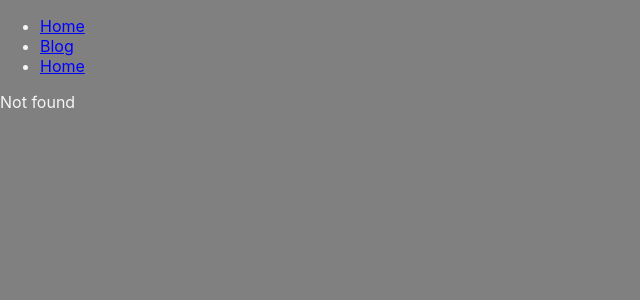
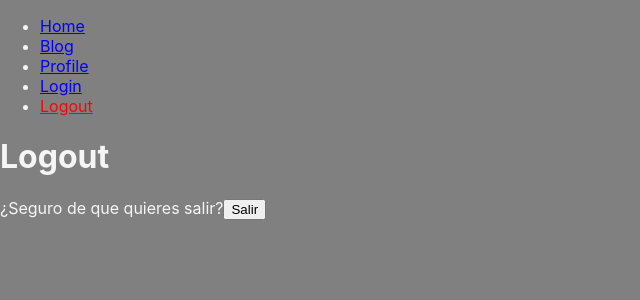
Before and after one commit to FROSTYLAN/router-example, a React (Create React App) app: page /#/logout in a window 1280 px wide. Before the commit this address had no page. Shown: the top 300 px of the page, without its empty margins (0-640 px from the left). Built offline with nearby package versions, Linux system fonts and the light colour scheme.

Commit message:
useAuth: login y logout

```diff
--- a/src/App.js
+++ b/src/App.js
@@ -5,11 +5,15 @@ import { BlogPage } from "./pages/BlogPage";
 import { ProfilePage } from "./pages/ProfilePage";
 import { BlogPost } from "./components/BlogPost";
 import { Menu } from "./components/Menu";
+import { LoginPage } from "./pages/LoginPage";
+import { LogoutPage } from "./pages/LogoutPage";
+import { AuthProvider } from "./api/auth";
 
 function App() {
   return (
     <>
       <HashRouter>
+        <AuthProvider>
           <Menu />
 
           <Routes>
@@ -19,9 +23,13 @@ function App() {
               <Route path=":slug" element={<BlogPost />} />
             </Route>
 
+            <Route path="/login" element={<LoginPage />} />
+            <Route path="/logout" element={<LogoutPage />} />
+
             <Route path="/profile" element={<ProfilePage />} />
             <Route path="*" element={<p>Not found</p>} />
           </Routes>
+        </AuthProvider>
       </HashRouter>
     </>
   );
--- /dev/null
+++ b/src/api/auth.js
@@ -0,0 +1,37 @@
+import React from "react";
+import { useNavigate } from "react-router-dom";
+
+const AuthContext = React.createContext()
+
+function AuthProvider({ children }) {
+    const navigate = useNavigate()
+    const [user, setUser] = React.useState(null)
+
+    const login = ({ username }) => {
+        setUser({ username })
+        navigate('/profile')
+    }
+
+    const logout = () => {
+        setUser(null);
+        navigate('/')
+    }
+
+    const auth = { user, login, logout };
+
+    return (
+        <AuthContext.Provider value={auth}>
+            { children }
+        </AuthContext.Provider>
+    )
+}
+
+function useAuth() {
+    const auth = React.useContext(AuthContext)
+    return auth;
+}
+
+export {
+    AuthProvider,
+    useAuth
+}
--- a/src/components/Menu.js
+++ b/src/components/Menu.js
@@ -5,11 +5,9 @@ function Menu() {
   return (
     <nav>
       <ul>
-        {
-          routes.map(route => (
-            <li>
+        {routes.map(route => (
+          <li key={route.to}>
             <NavLink
-                key={route.to}
               style={({ isActive }) => ({
                 color: isActive ? 'red' : 'blue'
               })}
@@ -18,25 +16,18 @@ function Menu() {
               {route.text}
             </NavLink>
           </li>
-          ))
-        }
+        ))}
       </ul>
     </nav>
   )
 }
 
-const routes = []
-routes.push({
-  to: '/',
-  text: 'Home'
-})
-routes.push({
-  to: '/blog',
-  text: 'Blog'
-})
-routes.push({
-  to: '/profile',
-  text: 'Home'
-})
+const routes = [
+  { to: '/', text: 'Home' },
+  { to: '/blog', text: 'Blog' },
+  { to: '/profile', text: 'Profile' },
+  { to: '/login', text: 'Login' },
+  { to: '/logout', text: 'Logout' }
+];
 
 export { Menu };
--- /dev/null
+++ b/src/pages/LoginPage.js
@@ -0,0 +1,30 @@
+import React from "react"
+import { useAuth } from "../api/auth"
+
+function LoginPage() {
+  const auth = useAuth()
+  const [username, setUsername] = React.useState('');
+
+  const login = (e) => {
+    e.preventDefault()
+    auth.login({ username })
+  }
+
+  return (
+    <>
+      <h1>Login</h1>
+
+      <form onSubmit={login}>
+        <label>Escribe tu nombre de usuario:</label>
+        <input
+          value={username}
+          onChange={e => setUsername(e.target.value)}
+        />
+
+        <button type="submit">Entrar</button>
+      </form>
+    </>
+  );
+}
+
+export { LoginPage };
--- /dev/null
+++ b/src/pages/LogoutPage.js
@@ -0,0 +1,25 @@
+import React from "react";
+import { useAuth } from "../api/auth";
+
+function LogoutPage() {
+  const auth = useAuth()
+
+  const logout = (e) => {
+    e.preventDefault();
+    auth.logout()
+  }
+
+  return (
+    <>
+      <h1>Logout</h1>
+
+      <form onSubmit={logout}>
+        <label>¿Seguro de que quieres salir?</label>
+
+        <button type="submit">Salir</button>
+      </form>
+    </>
+  );
+}
+
+export { LogoutPage };
--- a/src/pages/ProfilePage.js
+++ b/src/pages/ProfilePage.js
@@ -1,7 +1,15 @@
 import React from "react";
+import { useAuth } from "../api/auth";
 
 function ProfilePage() {
-  return <h1>ProfilePage</h1>;
+  const auth = useAuth()
+
+  return (
+    <>
+      <h1>Perfil</h1>
+      <p>Welcome, {auth.user.username}</p>
+    </>
+  );
 }
 
 export { ProfilePage };
```
Lines whose indentation alone changed are shown as unchanged.
